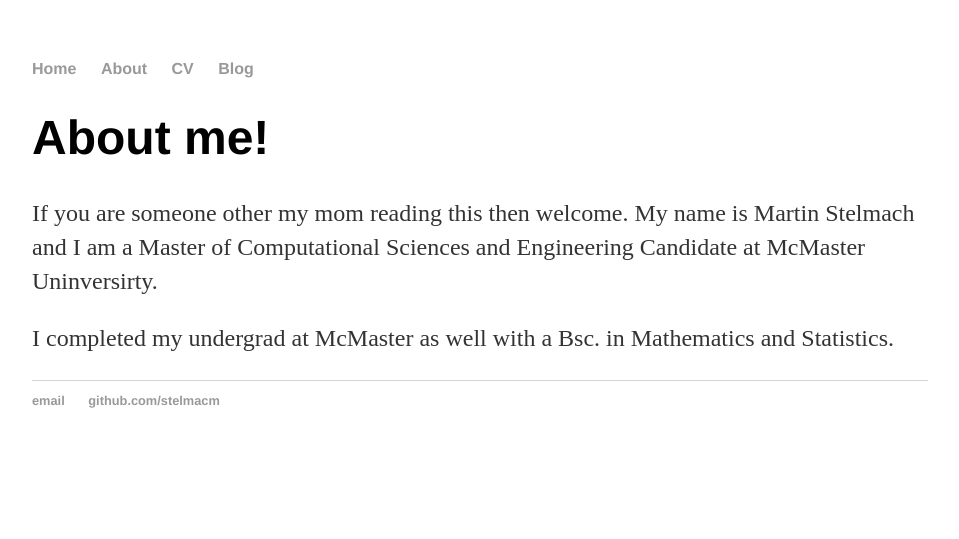
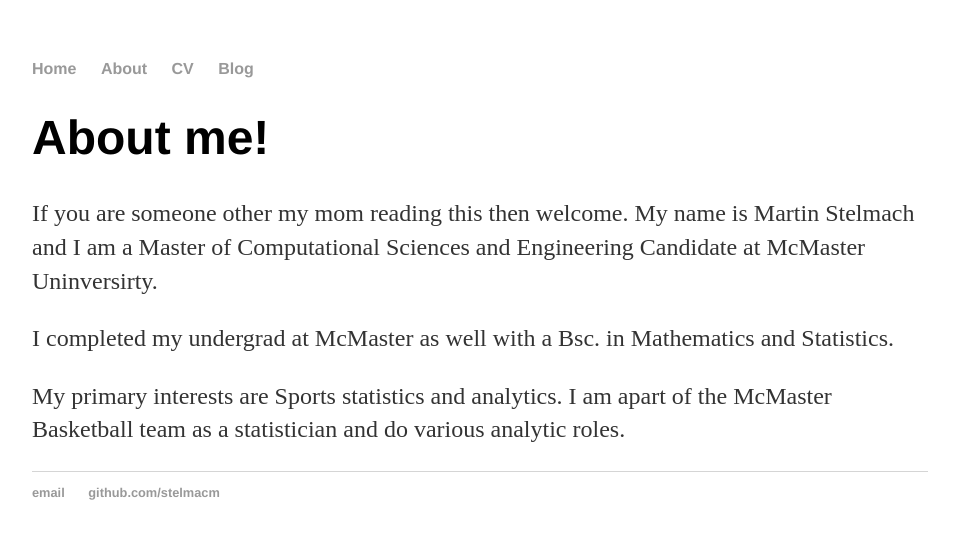
Before and after one commit to stelmacm/stelmacm.github.io, a Jekyll site: the page built from about/index.html, in a window 1280 px wide. Shown: the top 539 px of the page, without its empty margins (160-1119 px from the left). Built offline with Jekyll 4.4.1, drawn with Linux system fonts in a browser that asks for light colours.

Commit message:
Update index.html

```diff
--- a/about/index.html
+++ b/about/index.html
@@ -5,5 +5,6 @@
 <div class="blurb">
 	<h1>About me!</h1>
 	<p>If you are someone other my mom reading this then welcome. My name is Martin Stelmach and I am a Master of Computational Sciences and Engineering Candidate at McMaster Uninversirty.</p>
-  <p>I completed my undergrad at McMaster as well with a Bsc. in Mathematics and Statistics.</p>
+  	<p>I completed my undergrad at McMaster as well with a Bsc. in Mathematics and Statistics.</p>
+	<p>My primary interests are Sports statistics and analytics. I am apart of the McMaster Basketball team as a statistician and do various analytic roles.</p>
 </div><!-- /.blurb -->
```
